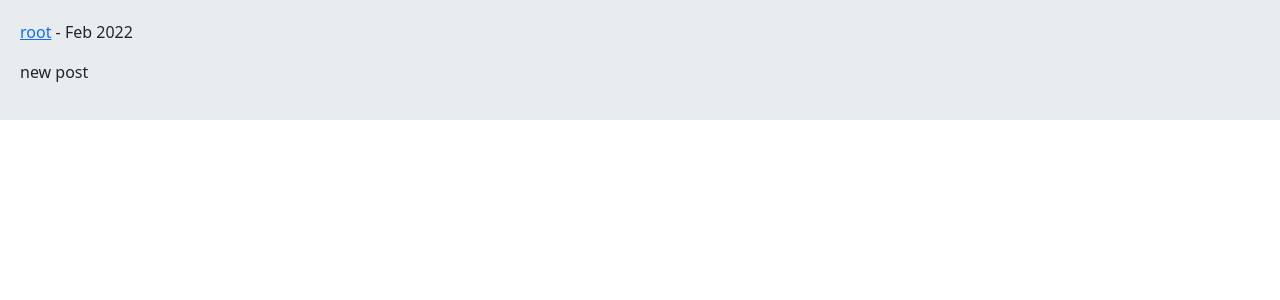
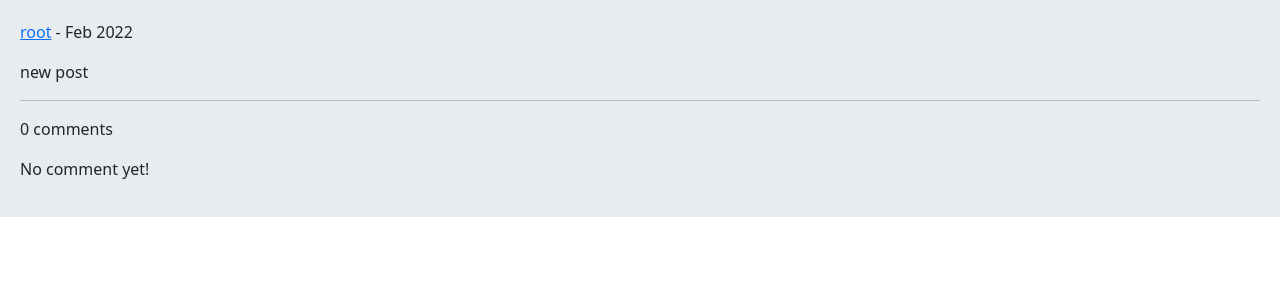
Before and after one commit to Seyyed-Mahdi-Sepahbodi/social_network_with_django, a Django app: a page that uses mySocialNetwork/home/templates/home/detail.html in a window 1280 px wide. Shown: the part 56-356 px from the top of the page. Run offline with Django 4.2, Linux system fonts and the light colour scheme; data comes from the database, SQL or seed files in the repository.

Commit message:
show comments in detail page

```diff
--- a/mySocialNetwork/account/authenticate.py
+++ b/mySocialNetwork/account/authenticate.py
@@ -1,5 +1,4 @@
 from django.contrib.auth.models import User
-
 
 
 class EmailBackend:
--- a/mySocialNetwork/home/templates/home/detail.html
+++ b/mySocialNetwork/home/templates/home/detail.html
@@ -8,5 +8,15 @@
     {% endif %}
 
     <p><a href="{% url 'account:user_profile' post.user.id %}">{{ post.user.username }}</a> - {{ post.updated_at|date:"M Y" }}</p>
-    <p>{{ post.body }}</p>
+    <p>{{ post.body }}</p><hr/>
+
+    <p>{{ comments.count }} comments</p>
+    {% for comment in comments %}
+        <div class="card bg-dark text-white">
+            <p class="card-header">{{ comment.user }} | {{ comment.created_at|timesince }}</p>
+            <p class="card-body">{{ comment.body }}</p>
+        </div>
+    {% empty %}
+        <p>No comment yet!</p>
+    {% endfor %}
 {% endblock content %}
--- a/mySocialNetwork/home/views.py
+++ b/mySocialNetwork/home/views.py
@@ -18,7 +18,8 @@ class HomeView(View):
 class PostDetailView(View):
     def get(self, request, post_id, post_slug):
         post = get_object_or_404(Post, pk=post_id, slug=post_slug)
-        return render(request, 'home/detail.html', {'post':post})
+        comments = post.pcomments.filter(is_reply=False)
+        return render(request, 'home/detail.html', {'post':post, 'comments':comments})
 
 
 class PostDeleteView(LoginRequiredMixin, View):
```
